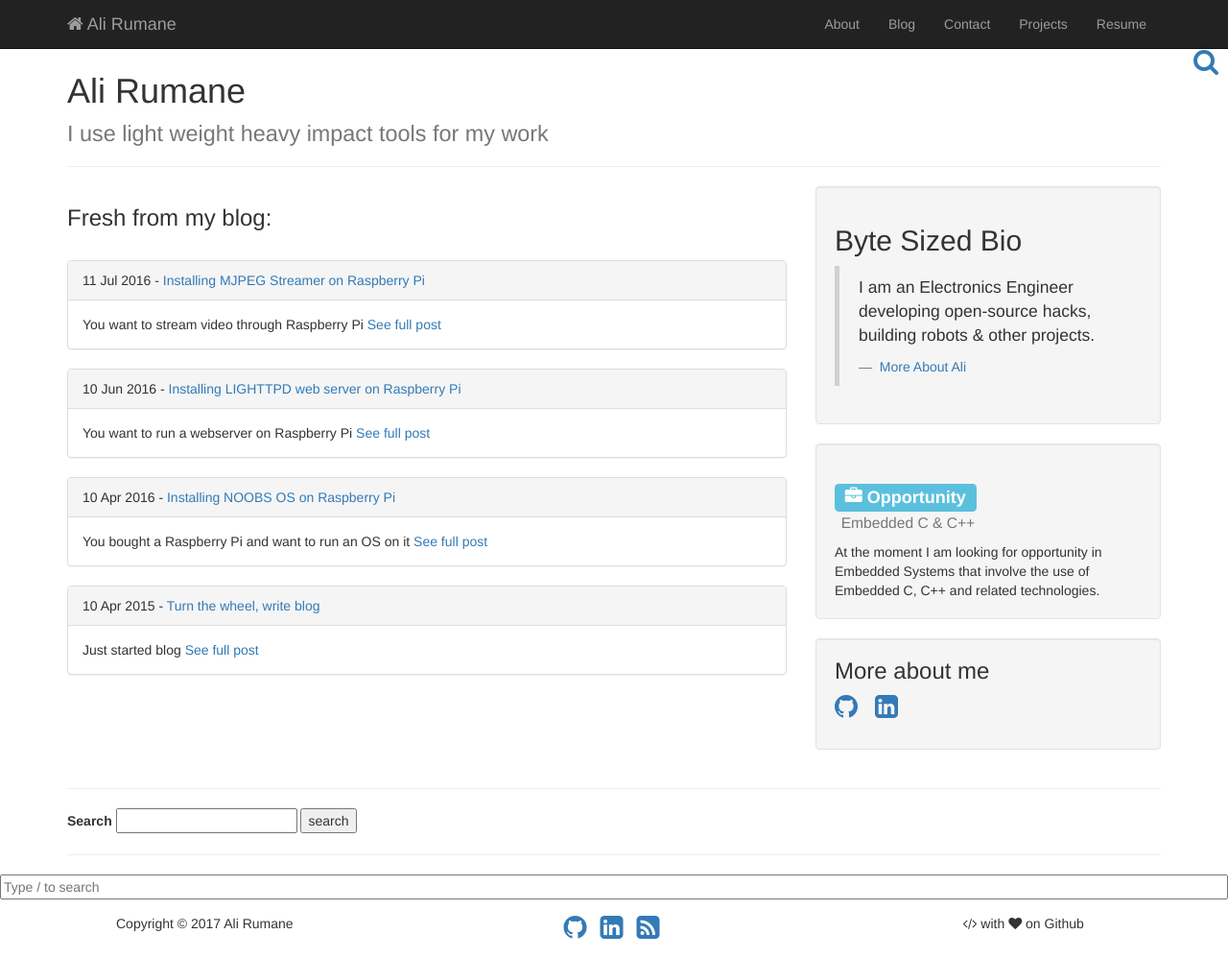
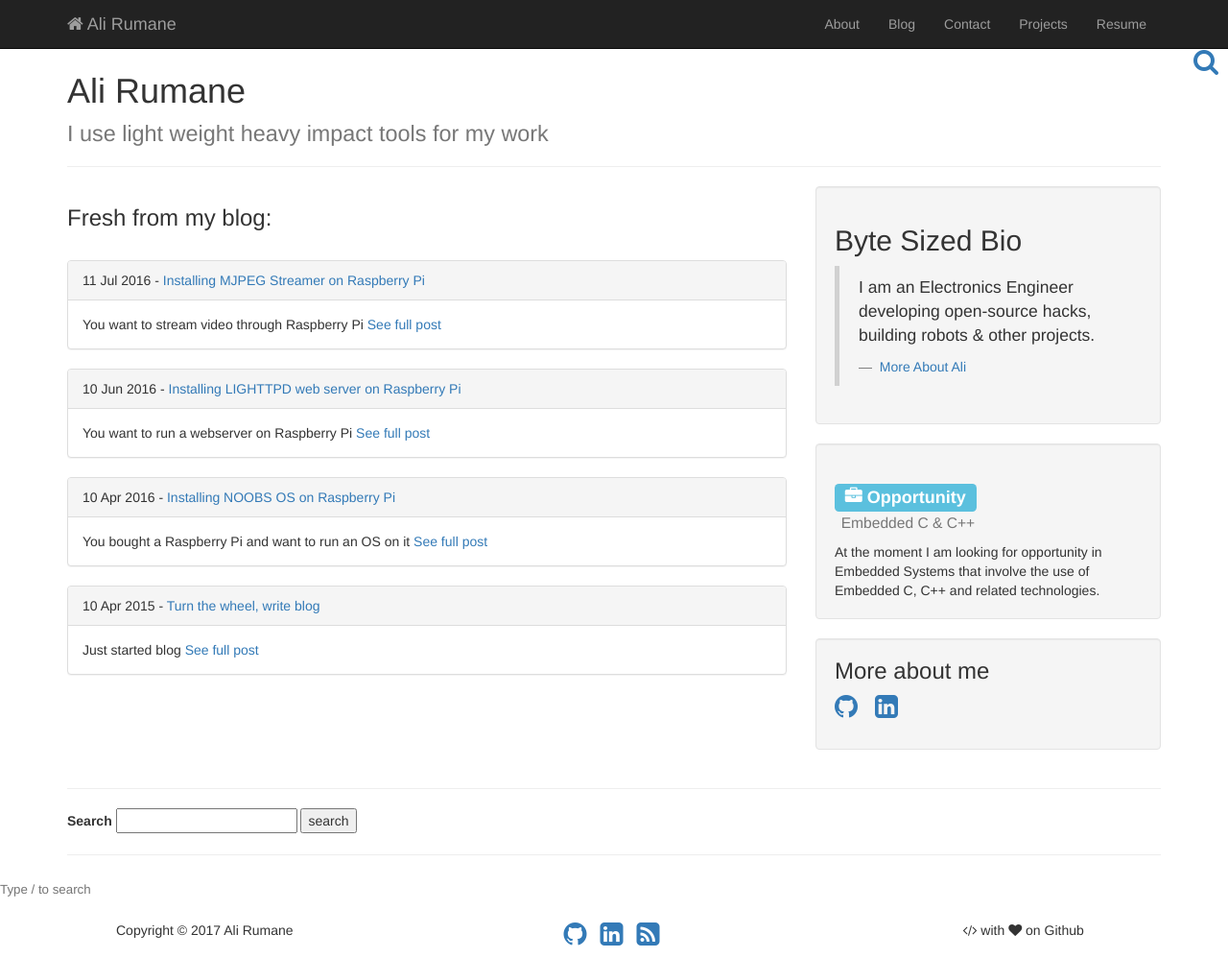
Before and after one commit to alirumane/ali-backup, a Jekyll site: the page built from index.md, in a window 1280 px wide and 998 px high. Shown: the whole window at 96% size. Built offline with Jekyll 4.4.1, drawn with Linux system fonts in a browser that asks for light colours; comment, search, counter and statistics services are not loaded.

Commit message:
Update style.css

```diff
--- a/assets/themes/bootstrap/css/style.css
+++ b/assets/themes/bootstrap/css/style.css
@@ -148,3 +148,21 @@
   display: block;
   width: 100%;
 }
+
+.search-input {
+  display: block;
+  font-size: .95em;
+  border: none;
+  outline: 0;
+  border-radius: 5px;
+  color: #333;
+  padding: .5em 0;
+  transition: all .2s ease-in-out;
+}
+
+.search-input:active,
+.search-input:focus,
+.search-input:hover {
+  color: #333;
+  background-color: rgba(0,0,0,.02);
+}
```
